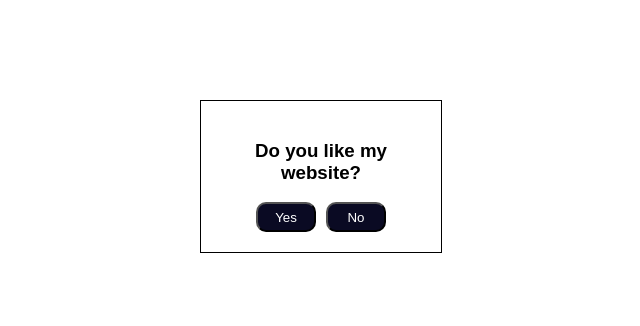
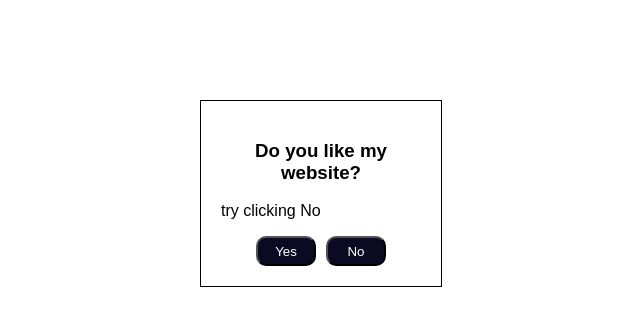
Before and after one commit to anuragjain-git/funhover, a plain HTML site: page index.html in a window 1280 px wide. Shown: the whole page, without its empty margins (319-959 px from the left). Drawn offline with Linux system fonts and the light colour scheme.

Commit message:
added p tag

```diff
--- a/index.html
+++ b/index.html
@@ -8,6 +8,7 @@
 <body>
     <div>
         <h3>Do you like my website?</h3>
+        <p>try clicking No</p>
         <button id="b1">Yes</button>
         <button id="btn">No</button>
         <script>
```
